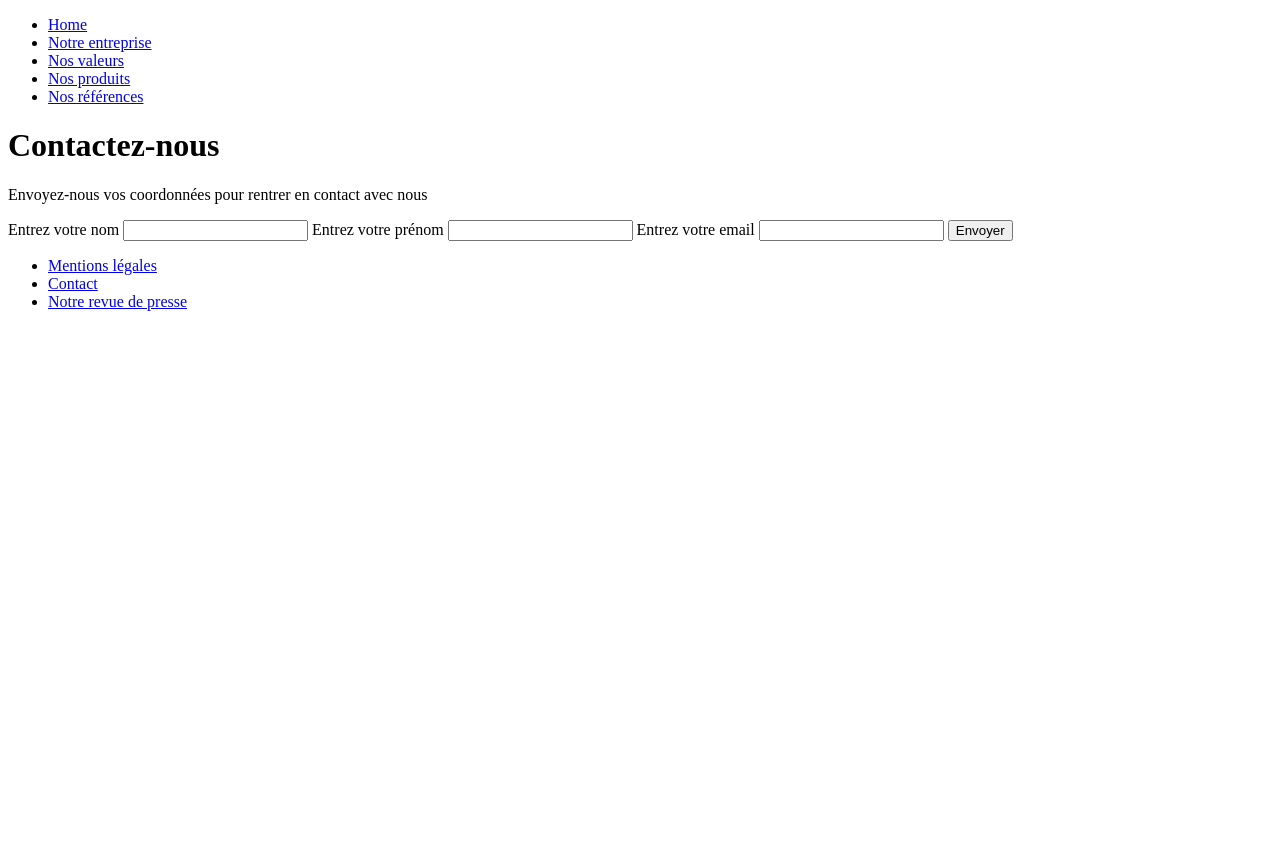
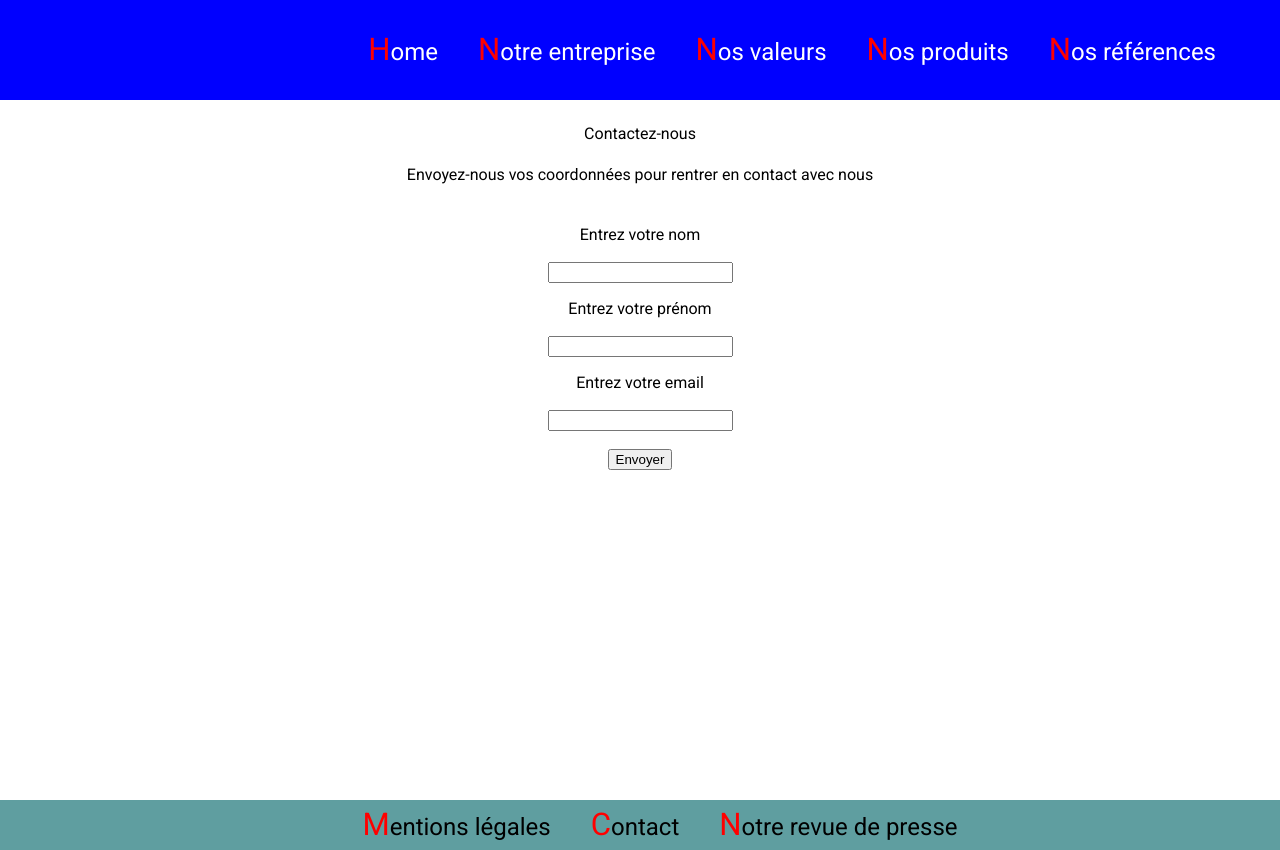
Before and after one commit to BTS-SIO-STMALO/exemple-header-footer-php, a PHP site: page /contact.php in a window 1280 px wide. Before the commit the page ends 311 px from the top, so only its background shows below. Run offline with PHP 8.4, Linux system fonts and the light colour scheme.

Commit message:
add contact form and some style on it

```diff
--- a/exemple1/contact.php
+++ b/exemple1/contact.php
@@ -3,21 +3,28 @@
 <head>
     <meta charset="UTF-8">
     <meta name="viewport" content="width=device-width, initial-scale=1.0">
-    <title>Contactez-nous</title>
+    <title>Contact</title>
+    <link rel="stylesheet" href="reset.css">
+    <link href="https://fonts.googleapis.com/css2?family=Roboto&display=swap" rel="stylesheet">
+    <link rel="stylesheet" href="reset.css">
+    <link rel="stylesheet" href="style.css">
 </head>
 <body>
 <?php include 'header.php'; ?>
-    <h1>Contactez-nous</h1>
-    <p>Envoyez-nous vos coordonnées pour rentrer en contact avec nous</p>
+
+    <h1 class="title-center">Contactez-nous</h1>
+    <p class="title-center">Envoyez-nous vos coordonnées pour rentrer en contact avec nous</p>
+    <div class="center">
         <form>
             <label>Entrez votre nom</label>
-        <input type='text'>
+            <input type='text'name='nom'>
             <label>Entrez votre prénom</label>
-        <input type='text'>
+            <input type='text' name='prenom'>
             <label>Entrez votre email</label>
-        <input type='email'>
+            <input type='email' name='email'>
             <input type="submit" value="Envoyer">
         </form>
+    </div>
     <?php include 'footer.php'; ?>
 </body>
 </html>
--- a/exemple1/index.php
+++ b/exemple1/index.php
@@ -3,9 +3,10 @@
 <head>
     <meta charset="UTF-8">
     <meta name="viewport" content="width=device-width, initial-scale=1.0">
-    <title>Same with PHP</title>
+    <title>Index</title>
     <link rel="stylesheet" href="reset.css">
     <link href="https://fonts.googleapis.com/css2?family=Roboto&display=swap" rel="stylesheet">
+    <link rel="stylesheet" href="reset.css">
     <link rel="stylesheet" href="style.css">
 </head>
 <body>
--- a/exemple1/nosvaleurs.php
+++ b/exemple1/nosvaleurs.php
@@ -3,9 +3,10 @@
 <head>
     <meta charset="UTF-8">
     <meta name="viewport" content="width=device-width, initial-scale=1.0">
-    <title>Nos valeurs</title>
+    <title>Nos Valeurs</title>
     <link rel="stylesheet" href="reset.css">
     <link href="https://fonts.googleapis.com/css2?family=Roboto&display=swap" rel="stylesheet">
+    <link rel="stylesheet" href="reset.css">
     <link rel="stylesheet" href="style.css">
 </head>
 <body>
@@ -14,6 +15,6 @@
     <p>Lorem ipsum dolor sit amet consectetur adipisicing elit. Repellat, iusto eius totam veniam asperiores illum quibusdam natus culpa dolore! Exercitationem pariatur hic nostrum at amet cum explicabo molestias tempora recusandae.
     Est cupiditate dolorum ab eos beatae? Molestias molestiae repellendus impedit odit, tempore ducimus, autem accusantium ipsam tenetur nemo tempora dolor earum quidem neque omnis aliquam vitae temporibus obcaecati. Cum, fuga!
     Quis dignissimos tenetur eligendi explicabo iste placeat fugit sequi illo beatae, officiis non officia voluptas. Nulla laboriosam perferendis, fuga animi molestiae est magni, sequi repudiandae velit quos temporibus vitae soluta.</p>
+    <?php include 'footer.php'; ?>
 </body>
-    <?php include 'footer.php'; ?>
 </html>
--- a/exemple1/presentation.php
+++ b/exemple1/presentation.php
@@ -3,9 +3,10 @@
 <head>
     <meta charset="UTF-8">
     <meta name="viewport" content="width=device-width, initial-scale=1.0">
-    <title>Présentation</title>
+    <title>Presentation</title>
     <link rel="stylesheet" href="reset.css">
     <link href="https://fonts.googleapis.com/css2?family=Roboto&display=swap" rel="stylesheet">
+    <link rel="stylesheet" href="reset.css">
     <link rel="stylesheet" href="style.css">
 </head>
 <body>
--- a/exemple1/style.css
+++ b/exemple1/style.css
@@ -1,6 +1,8 @@
 body {
     font-family: 'Roboto', sans-serif;
     margin: 0;
+    width: 100%;
+    height: 100%;
 }
 
 nav {
@@ -48,15 +50,41 @@ footer {
     height: 50px;
     width: 100%;
     background-color: cadetblue;
-    bottom: 0;
-}
-
-footer {
     display: flex;
     align-items: center;
     justify-content: center;
+    bottom: 0;
+    margin-bottom: -50px;
 }
+
 
 footer a {
     color : black;
 }
+
+.title-center {
+    text-align: center;
+    margin-top: 2%;
+}
+
+.center {
+    width: 50%;
+    height: 100%;
+    margin: 0 auto;
+    display: flex;
+    justify-content: center;
+    margin-top: 2%;
+}
+
+label, input {
+    display: block;
+    margin-top: 10%;
+}
+
+label {
+    text-align: center;
+}
+
+input[type='submit'] {
+    margin : 10% auto;
+}
```
Also changed, not shown: exemple1/footer.php (indentation only). Lines whose indentation alone changed are shown as unchanged.
